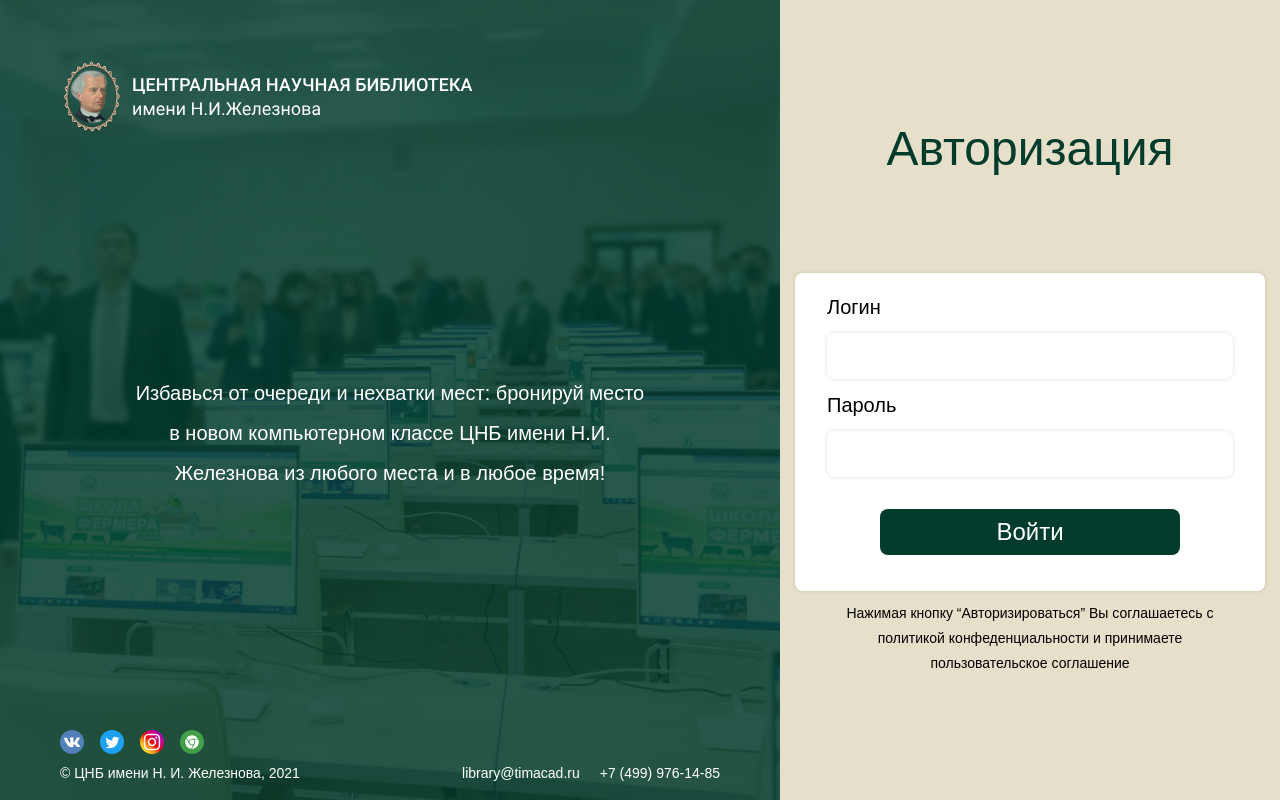
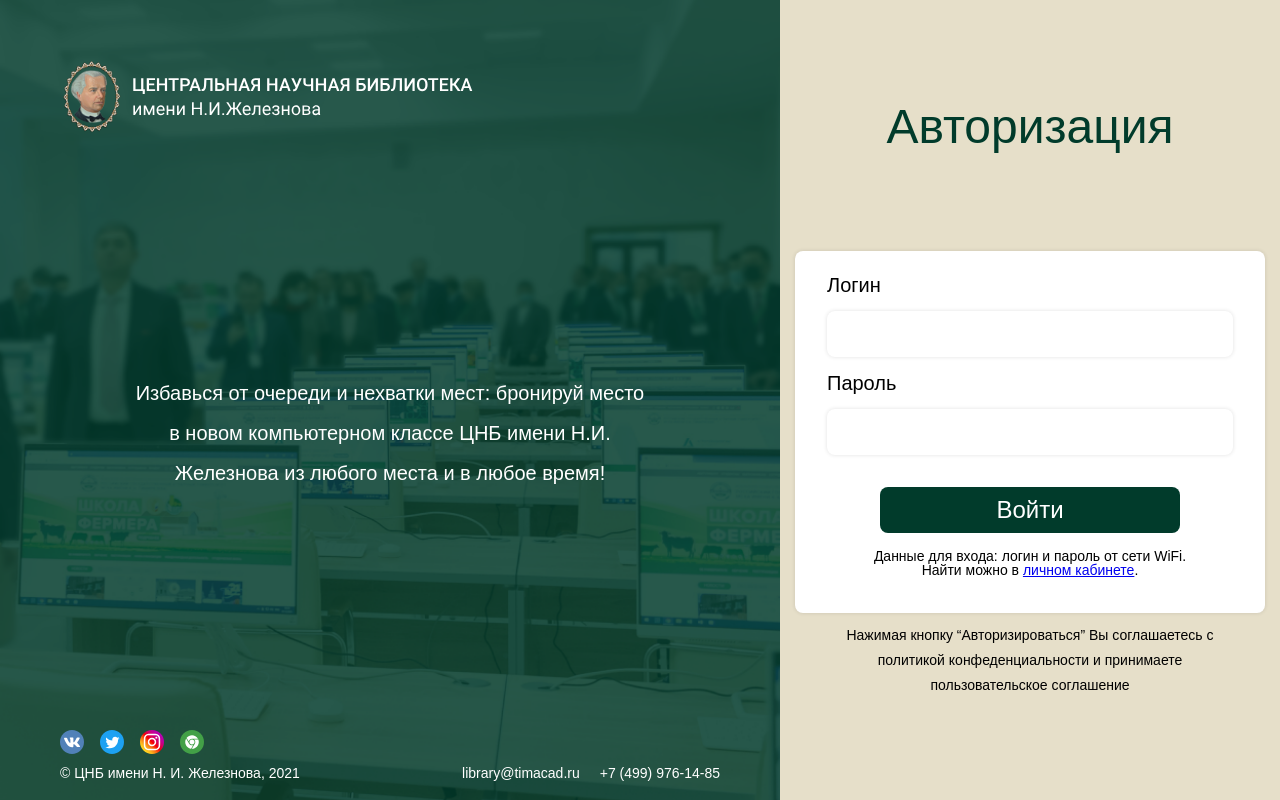
Before and after one commit to javaStripters/libooker.client, a Vue app: page /unauthorized/login in a window 1280 px wide. Built offline with nearby package versions, Linux system fonts and the light colour scheme.

Commit message:
Minor improvements for login.

```diff
--- a/src/components/Ticket.vue
+++ b/src/components/Ticket.vue
@@ -34,6 +34,7 @@
           <span>Лиственичная аллея, 2, корп. 1</span>
         </div>
       </div>
+      <!--
       <div
         class="ticket__actions"
         v-if="type === 'actual'"
@@ -49,6 +50,7 @@
         :onClick="() => {}"
         > Скачать </Button>
       </div>
+      -->
     </div>
   </div>
 </template>
--- a/src/router/index.js
+++ b/src/router/index.js
@@ -141,7 +141,11 @@ const router = new VueRouter({
 router.beforeEach((to, from, next) => {
   console.log(localStorage.tokenExpiresTime)
   if (to.fullPath.indexOf('unauthorized') === -1) {
-    if (!localStorage.accessToken || !+localStorage.tokenExpiresTime || +localStorage.tokenExpiresTime <= Date.parse(new Date)) {
+    if (
+         !localStorage.accessToken
+      || !+localStorage.tokenExpiresTime
+      || +localStorage.tokenExpiresTime <= Date.parse(new Date)
+    ) {
       localStorage.clear()
       next('/unauthorized/login')
     }
--- a/src/views/unauthorized/Login.vue
+++ b/src/views/unauthorized/Login.vue
@@ -2,6 +2,7 @@
   <div class="login">
     <div class="login__title">Авторизация</div>
     <div class="login__form">
+
       <div class="login__lable">Логин</div>
       <input class="login__input" type="text" v-model="username">
       <div class="login__lable">Пароль</div>
@@ -12,9 +13,13 @@
         theme='primary'
         :onClick="() => {login()}"
       >Войти</Button>
+      <div class="login__hint login__hint--sm">
+        Данные для входа: логин и пароль от сети WiFi. <br /> Найти можно в
+        <a href="https://oas.timacad.ru/stud/default/stud">личном кабинете</a>.
+      </div>
       <div></div>
     </div>
-    <div class="login__hint">
+    <div class="login__hint login__hint--md">
       Нажимая кнопку “Авторизироваться” Вы соглашаетесь с политикой
       конфеденциальности и принимаете пользовательское соглашение
     </div>
@@ -60,7 +65,7 @@ export default {
           }
         }
         else {
-          window.alert('Some problems are occurred')
+          window.alert('Не удалось выполнить вход. Проверьте данные и попробуйте еще раз.')
         }
       })
     }
@@ -117,10 +122,15 @@ export default {
     font-size: 24px;
   }
   .login__hint {
+    align-self: center;
     text-align: center;
     width: 90%;
     max-width: 450px;
+  }
+  .login__hint--sm {
+  }
+  .login__hint--md {
+    line-height: 25px;
     margin-top: 10px;
-    line-height: 25px;
   }
 </style>
```
